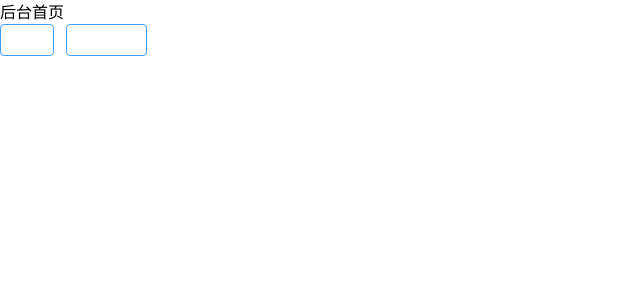
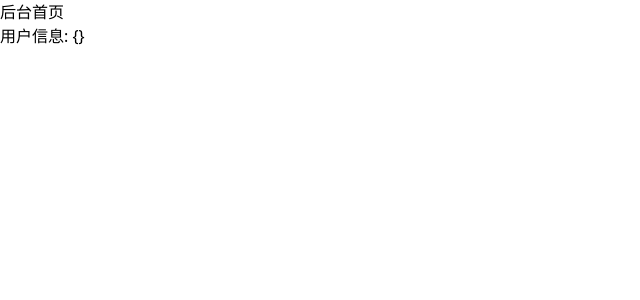
Before and after one commit to SongGuorong/shopMall, a Vue app: page /#/ in a window 1280 px wide. Shown: the top 300 px of the page, without its empty margins (0-640 px from the left). Built offline with nearby package versions, Linux system fonts and the light colour scheme.

Commit message:
引入store状态管理&vue升级到3.3.2版本

```diff
--- a/package.json
+++ b/package.json
@@ -15,7 +15,7 @@
     "element-plus": "^2.3.3",
     "pinia": "^2.1.3",
     "universal-cookie": "^4.0.4",
-    "vue": "^3.2.47",
+    "vue": "^3.3.2",
     "vue-router": "4"
   },
   "devDependencies": {
--- a/src/main.js
+++ b/src/main.js
@@ -6,14 +6,19 @@ import 'element-plus/dist/index.css'
 import 'virtual:windi.css'
 // 引入router
 import router from './router'
+// 引入store
+import { createPinia } from 'pinia'
 // 全局注册所有图标
 import * as ElementPlusIconsVue from '@element-plus/icons-vue'
 // App.vue
 import App from './App.vue'
 
 const app = createApp(App)
+const pinia = createPinia()
 app.use(ElementPlus)
 app.use(router)
+app.use(pinia)
+
 for (const [key, component] of Object.entries(ElementPlusIconsVue)) {
     app.component(key, component)
 }
--- a/src/pages/index.vue
+++ b/src/pages/index.vue
@@ -2,19 +2,14 @@
     <div>
         后台首页
     </div>
-    <el-button type="primary" @click="get">get</el-button>
-    <el-button type="primary" @click="remove">remove</el-button>
+
+    用户信息: {{ userInfoStore.user }}
+
 </template>
 
 <script setup>
-import { getToken, removeToken } from '~/composables/auth'
+import { useUserInfoStore } from '~/store/index'
 
-function get() {
-    console.log(getToken())
-}
-
-function remove() {
-    removeToken()
-}
+const userInfoStore = useUserInfoStore()
 
 </script>
--- a/src/pages/login.vue
+++ b/src/pages/login.vue
@@ -34,9 +34,10 @@
 import { ref, reactive } from 'vue'
 import { User, Lock } from '@element-plus/icons-vue'
 import { login, getInfo } from '~/api/manager'
-import { useRouter } from "vue-router";
+import { useRouter } from "vue-router"
 import { setToken } from '~/composables/auth'
-import { toast } from "~/composables/toast";
+import { toast } from "~/composables/toast"
+import { useUserInfoStore } from '~/store/index'
 
 // do not use same name with ref
 const form = reactive({
@@ -59,6 +60,8 @@ const rules = reactive({
 
 const router = useRouter()
 
+const userInfoStore = useUserInfoStore()
+
 const onSubmit = async (formEl) => {
   if (!formEl) return
   await formEl.validate((valid, fields) => {
@@ -76,6 +79,7 @@ const onSubmit = async (formEl) => {
 
         // 获取用户权限信息
         getInfo().then(info => {
+          userInfoStore.setUserInfo(info)
           console.log(info)
         })
 
--- /dev/null
+++ b/src/store/index.js
@@ -0,0 +1,15 @@
+import {defineStore} from 'pinia'
+
+export const useUserInfoStore = defineStore('userInfo', {
+    state: () => {
+        return {
+            // 用户信息
+            user: {},
+        }
+    },
+    actions: {
+        setUserInfo(userInfo) {
+            this.user = userInfo
+        }
+    }
+})
```
Also changed, not shown: 1 other file (tests, documents, lock files or other folders).
